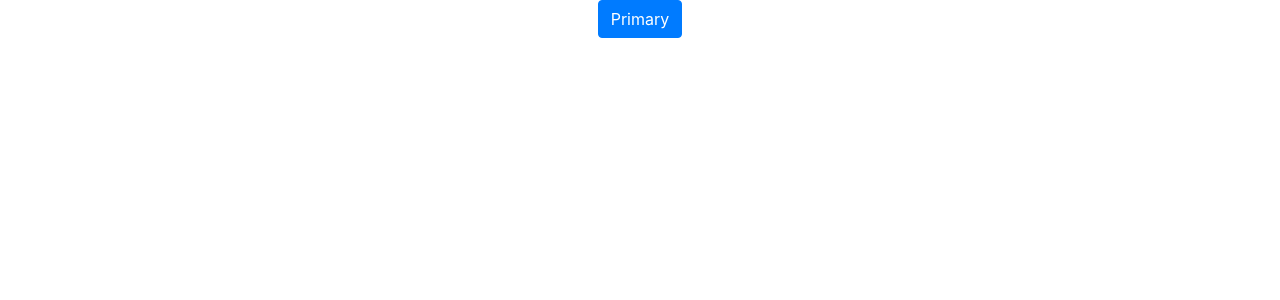
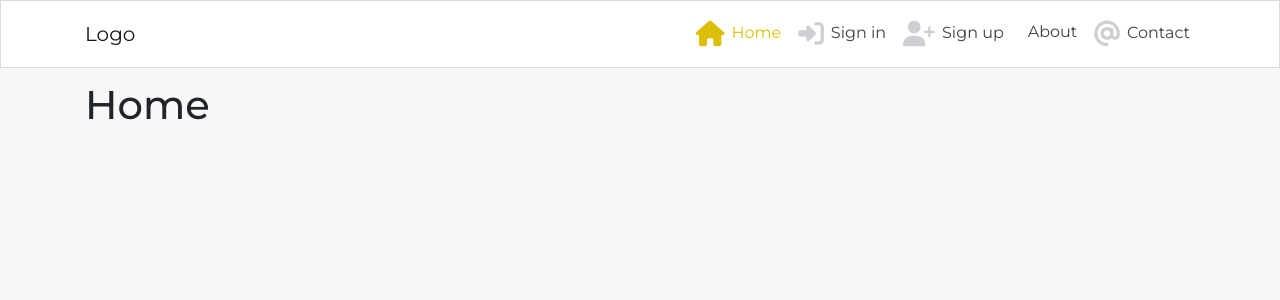
Before and after one commit to Vasileios20/real-estate, a React (Create React App) app: page / in a window 1280 px wide. Shown: the top 300 px of the page. Built offline with nearby package versions, Linux system fonts and the light colour scheme.

Commit message:
Create NavBar component.Add styles for App.js and NavBar.js

```diff
--- a/package.json
+++ b/package.json
@@ -10,6 +10,7 @@
     "react": "^17.0.2",
     "react-bootstrap": "^1.6.3",
     "react-dom": "^17.0.2",
+    "react-router-dom": "^5.3.0",
     "react-scripts": "4.0.3",
     "web-vitals": "^1.1.2"
   },
@@ -39,5 +40,8 @@
   },
   "engines": {
     "node": "16.20.2"
+  },
+  "devDependencies": {
+    "@types/react-router-dom": "^5.3.0"
   }
 }
--- a/public/index.html
+++ b/public/index.html
@@ -15,6 +15,12 @@
   <link rel="stylesheet" href="https://cdn.jsdelivr.net/npm/bootstrap@4.6.0/dist/css/bootstrap.min.css"
     integrity="sha384-B0vP5xmATw1+K9KRQjQERJvTumQW0nPEzvF6L/Z6nronJ3oUOFUFpCjEUQouq2+l" crossorigin="anonymous" />
   <link rel="manifest" href="%PUBLIC_URL%/manifest.json" crossorigin="use-credentials" />
+  <link rel="preconnect" href="https://fonts.googleapis.com">
+  <link rel="preconnect" href="https://fonts.gstatic.com" crossorigin>
+  <link
+    href="https://fonts.googleapis.com/css2?family=Montserrat:ital,wght@0,100;0,200;0,300;0,400;0,500;0,600;0,700;0,800;0,900;1,100;1,200;1,300;1,400;1,500;1,700;1,800;1,900&display=swap"
+    rel="stylesheet">
+  <script src="https://kit.fontawesome.com/cdf0a3356f.js" crossorigin="anonymous"></script>
   <!--
       Notice the use of %PUBLIC_URL% in the tags above.
       It will be replaced with the URL of the `public` folder during the build.
--- a/src/App.css
+++ /dev/null
@@ -1,38 +0,0 @@
-.App {
-  text-align: center;
-}
-
-.App-logo {
-  height: 40vmin;
-  pointer-events: none;
-}
-
-@media (prefers-reduced-motion: no-preference) {
-  .App-logo {
-    animation: App-logo-spin infinite 20s linear;
-  }
-}
-
-.App-header {
-  background-color: #282c34;
-  min-height: 100vh;
-  display: flex;
-  flex-direction: column;
-  align-items: center;
-  justify-content: center;
-  font-size: calc(10px + 2vmin);
-  color: white;
-}
-
-.App-link {
-  color: #61dafb;
-}
-
-@keyframes App-logo-spin {
-  from {
-    transform: rotate(0deg);
-  }
-  to {
-    transform: rotate(360deg);
-  }
-}
--- a/src/App.js
+++ b/src/App.js
@@ -1,10 +1,22 @@
-import './App.css';
-import Button from 'react-bootstrap/Button';
+import Container from "react-bootstrap/Container";
+import styles from "./App.module.css";
+import NavBar from "./components/NavBar";
+import { Route, Switch } from "react-router-dom";
 
 function App() {
   return (
-    <div className="App">
-      <Button variant="primary">Primary</Button>
+    <div className={styles.App}>
+      <NavBar />
+      <Container className={styles.Main}>
+        <Switch>
+          <Route exact path="/" render={() => <h1>Home</h1>} />
+          <Route exact path="/signin" render={() => <h1>Sign in</h1>} />
+          <Route exact path="/signup" render={() => <h1>Sign up</h1>} />
+          <Route exact path="/about" render={() => <h1>About</h1>} />
+          <Route exact path="/contact" render={() => <h1>Contact</h1>} />
+          <Route render={() => <h1>Not Found</h1>} />
+        </Switch>
+      </Container>
     </div>
   );
 }
--- /dev/null
+++ b/src/App.module.css
@@ -0,0 +1,64 @@
+.App {
+  font-family: "montserrat", sans-serif;
+  background-color: #f8f8f8;
+  min-height: 100vh;
+}
+
+.Main {
+  padding-top: 81px;
+}
+
+* {
+  box-sizing: border-box;
+}
+
+a {
+  color: #414141;
+  transition: color ease-in-out 0.3s;
+}
+
+a:hover {
+  text-decoration: none;
+  color: #dbbf09;
+}
+
+a:hover i {
+  color: #dbbf09;
+  transition: color ease-in-out 0.2s;
+}
+
+input[type="file"] {
+  display: none;
+}
+
+i {
+  color: #cfced3;
+  font-size: 1.6rem;
+  padding: 7px;
+  vertical-align: middle;
+}
+
+i:hover {
+  cursor: pointer;
+  transition: color ease-in-out 0.3s;
+  color: #dbbf09;
+}
+
+figure {
+  text-align: center;
+  display: inline-block;
+}
+
+/* scrollbar */
+*::-webkit-scrollbar {
+  width: 5px;
+}
+*::-webkit-scrollbar-track {
+  background: #f1f1f1;
+}
+*::-webkit-scrollbar-thumb {
+  background: #888;
+}
+*::-webkit-scrollbar-thumb:hover {
+  background: #555;
+}
--- /dev/null
+++ b/src/components/NavBar.js
@@ -0,0 +1,61 @@
+import React from "react";
+import Navbar from "react-bootstrap/Navbar";
+import Nav from "react-bootstrap/Nav";
+import Container from "react-bootstrap/Container";
+import styles from "../styles/NavBar.module.css";
+import { NavLink } from "react-router-dom";
+
+const NavBar = () => {
+  return (
+    <Navbar className={styles.NavBar} expand="md" fixed="top">
+      <Container>
+        <NavLink to="/">
+          <Navbar.Brand href="#home">Logo</Navbar.Brand>
+        </NavLink>
+        <Navbar.Toggle aria-controls="basic-navbar-nav" />
+        <Navbar.Collapse id="basic-navbar-nav">
+          <Nav className="ml-auto text-left">
+            <NavLink
+              exact
+              className={styles.NavLink}
+              activeClassName={styles.Active}
+              to="/"
+            >
+              <i className="fas fa-home"></i>Home
+            </NavLink>
+            <NavLink
+              className={styles.NavLink}
+              activeClassName={styles.Active}
+              to="signin"
+            >
+              <i className="fas fa-sign-in-alt"></i>Sign in
+            </NavLink>
+            <NavLink
+              className={styles.NavLink}
+              activeClassName={styles.Active}
+              to="/signup"
+            >
+              <i className="fas fa-user-plus"></i>Sign up
+            </NavLink>
+            <NavLink
+              className={styles.NavLink}
+              activeClassName={styles.Active}
+              to="/about"
+            >
+              <i></i>About
+            </NavLink>
+            <NavLink
+              className={styles.NavLink}
+              activeClassName={styles.Active}
+              to="/contact"
+            >
+              <i class="fa-solid fa-at"></i>Contact
+            </NavLink>
+          </Nav>
+        </Navbar.Collapse>
+      </Container>
+    </Navbar>
+  );
+};
+
+export default NavBar;
--- a/src/index.js
+++ b/src/index.js
@@ -3,11 +3,13 @@ import ReactDOM from "react-dom";
 import "./index.css";
 import App from "./App";
 import reportWebVitals from "./reportWebVitals";
-
+import { BrowserRouter as Router } from "react-router-dom";
 
 ReactDOM.render(
   <React.StrictMode>
-    <App />
+    <Router>
+      <App />
+    </Router>
   </React.StrictMode>,
   document.getElementById("root")
 );
--- /dev/null
+++ b/src/styles/NavBar.module.css
@@ -0,0 +1,16 @@
+.NavBar {
+  background-color: #ffffff;
+  border: 1px solid #dadadf;
+}
+
+.NavLink {
+  padding: 5px;
+}
+
+.Active i {
+  color: #dbbf09;
+}
+
+.Active {
+  color: #dbbf09;
+}
```
Also changed, not shown: 2 other files (tests, documents, lock files or other folders).
